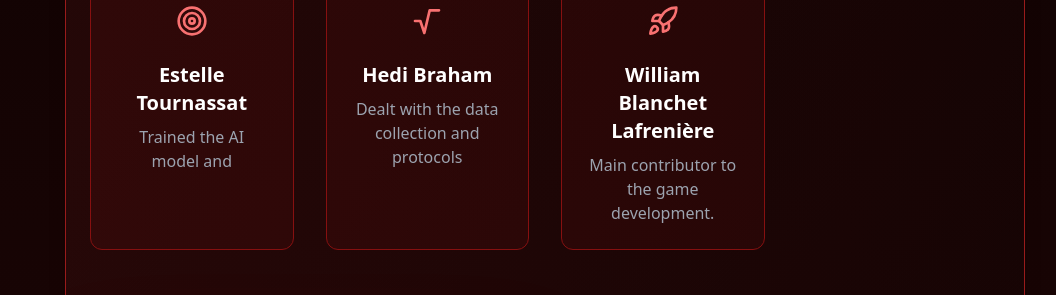
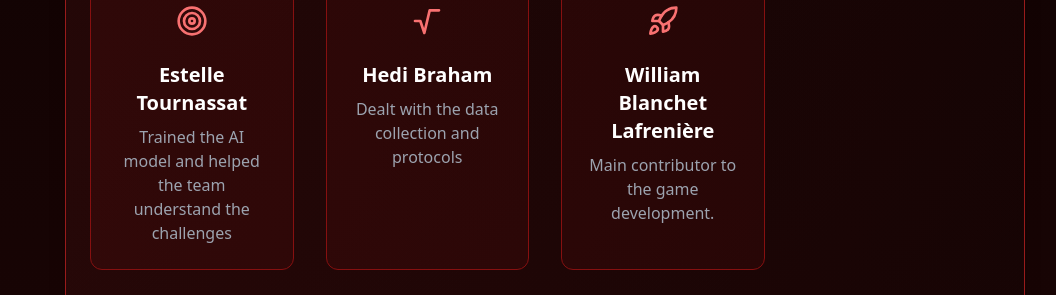
Before and after one commit to cia-ulaval/Site_Club_IA, a React (Vite) app: page /flapeeg in a window 1280 px wide. Shown: the part 1280-1575 px from the top of the page, without its empty margins (95-1151 px from the left). Built offline with nearby package versions, Linux system fonts and the light colour scheme.

Commit message:
test update

```diff
--- a/src/pages/FlapEEG.tsx
+++ b/src/pages/FlapEEG.tsx
@@ -60,7 +60,8 @@ function FlapEEG() {
     {
       icon: <Target className="w-8 h-8" />,
       title: "Estelle Tournassat",
-      description: "Trained the AI model and ",
+      description:
+        "Trained the AI model and helped the team understand the challenges",
     },
     {
       icon: <Radical className="w-8 h-8" />,
```
